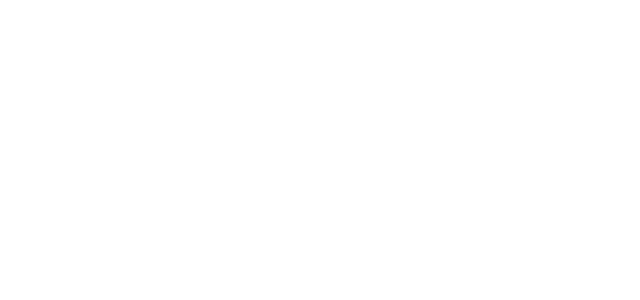
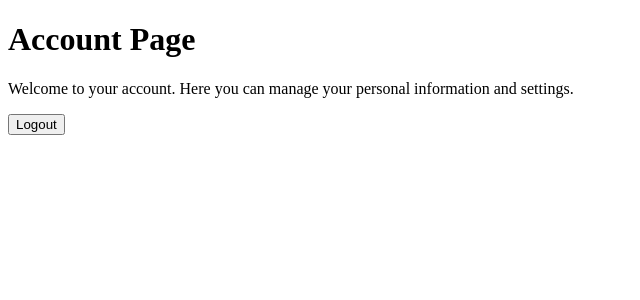
Before and after one commit to Bopally/winter-app-frontend, a React (Vite) app: page /account in a window 1280 px wide. Before the commit this address had no page. Shown: the top 300 px of the page, without its empty margins (0-640 px from the left). Built offline with nearby package versions, Linux system fonts and the light colour scheme.

Commit message:
Add My Account button for navigation and move Logout to Account page

```diff
--- a/src/App.jsx
+++ b/src/App.jsx
@@ -1,6 +1,7 @@
 import { Route, Routes } from "react-router-dom";
 import HomePage from "./pages/HomePage";
 import LoginPage from "./pages/LoginPage";
+import Account from "./pages/AccountPage";
 
 import About from "./pages/AboutPage";
 import Accommodation from "./pages/Accommodation";
@@ -13,6 +14,7 @@
       <Routes>
         <Route path="/" element={<HomePage />} />
         <Route path="/login" element={<LoginPage />} />
+        <Route path="/account" element={<Account />} />
 
         <Route path="/about" element={<About />} />
         <Route path="/accommodation" element={<Accommodation />} />
--- /dev/null
+++ b/src/pages/AccountPage.jsx
@@ -0,0 +1,23 @@
+import { useNavigate } from "react-router-dom";
+
+function Account() {
+  const navigate = useNavigate();
+
+  const handleLogout = () => {
+    localStorage.removeItem("authToken");
+    navigate("/");
+  };
+
+  return (
+    <div>
+      <h1>Account Page</h1>
+      <p>
+        Welcome to your account. Here you can manage your personal information
+        and settings.
+      </p>
+      <button onClick={handleLogout}>Logout</button>
+    </div>
+  );
+}
+
+export default Account;
--- a/src/pages/HomePage.jsx
+++ b/src/pages/HomePage.jsx
@@ -1,37 +1,3 @@
-// import { Link } from "react-router-dom";
-
-// function HomePage() {
-//   return (
-//     <div>
-//       <header>
-//         <h1>Serenity Mountain</h1>
-
-//         <nav>
-//           <Link to="/login">LOGIN</Link>
-//         </nav>
-//       </header>
-//       <main>
-//         <p>
-//           <Link to="/about">ABOUT</Link>
-//         </p>
-
-//         <p>
-//           <Link to="/accommodation">ACCOMMODATION</Link>
-//         </p>
-
-//         <p>
-//           <Link to="/activities">ACTIVITIES</Link>
-//         </p>
-//         <p>
-//           <Link to="/gastronomy">GASTRONOMY</Link>
-//         </p>
-//       </main>
-//     </div>
-//   );
-// }
-
-// export default HomePage;
-
 import React, { useState } from "react";
 import { Link, useNavigate } from "react-router-dom";
 
@@ -39,15 +5,9 @@
   const [token, setToken] = useState(localStorage.getItem("authToken") || null);
   const navigate = useNavigate();
 
-  const handleLogout = () => {
-    setToken(null);
-    localStorage.removeItem("authToken");
-    navigate("/");
-  };
-
   const handleProfileClick = () => {
     if (token) {
-      handleLogout();
+      navigate("/account");
     } else {
       navigate("/login");
     }
@@ -58,7 +18,7 @@
       <h1>Serenity Mountain</h1>
       <nav>
         <button onClick={handleProfileClick}>
-          {token ? "Logout" : "Login"}
+          {token ? "My Account" : "Login"}
         </button>
         <p>
           <Link to="/about">ABOUT</Link>
```
